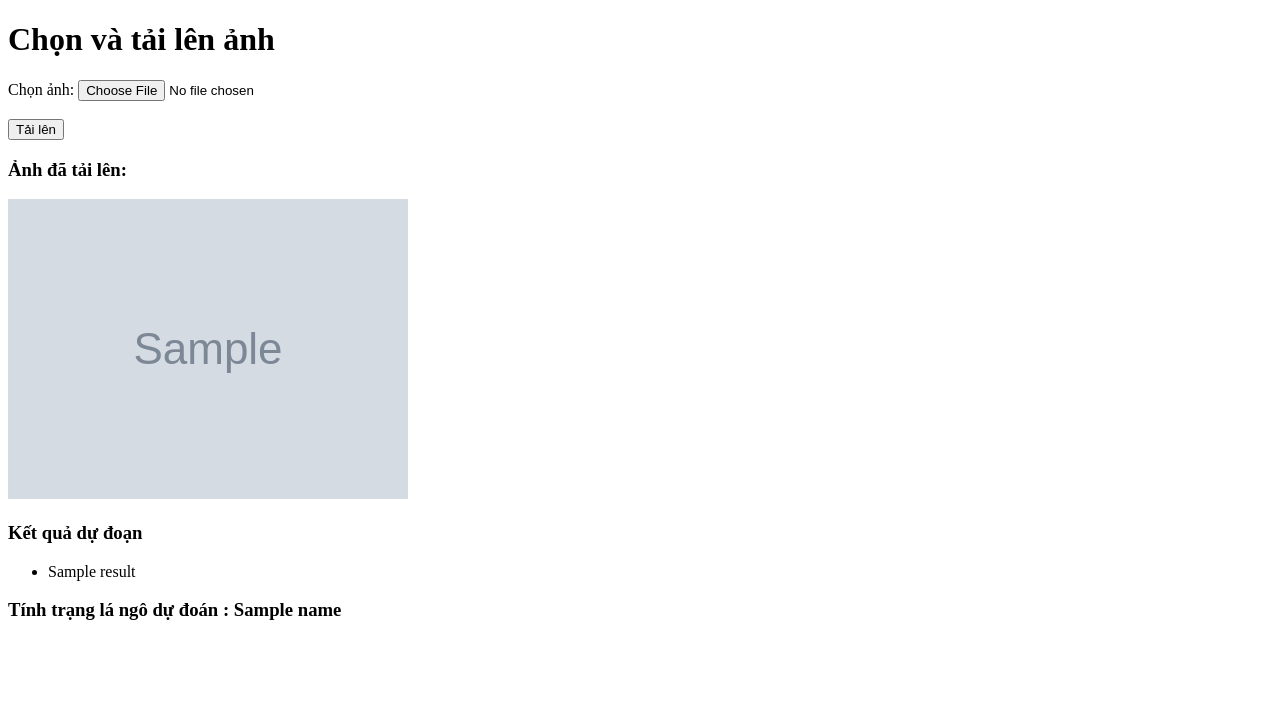
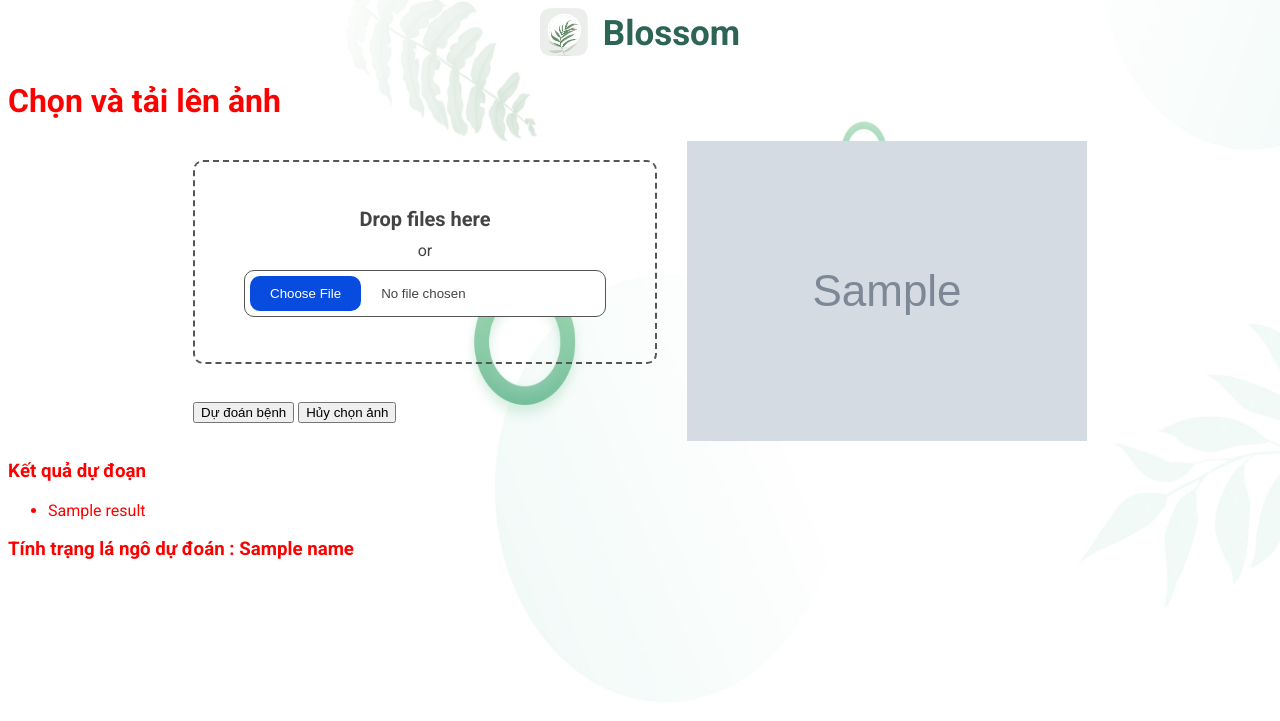
Before and after one commit to LocNguyenSGU/pythonDetectPlantDiease, a Flask app: template templates/index.html in a window 1280 px wide. Shown: the top 721 px of the page. Run offline with Flask 3, Linux system fonts and the light colour scheme; the template is opened without the code that fills it: most values are stand-ins (such as "Sample title", 1, 10 or a date in 2020); grey boxes marked "Sample" are stand-in pictures.

Commit message:
upgrade: layout beauty

```diff
--- a/templates/index.html
+++ b/templates/index.html
@@ -1,33 +1,162 @@
 <!DOCTYPE html>
 <html lang="vi">
   <head>
-    <meta charset="UTF-8">
-    <meta name="viewport" content="width=device-width, initial-scale=1.0">
+    <meta charset="UTF-8" />
+    <meta name="viewport" content="width=device-width, initial-scale=1.0" />
+    <link
+      href="https://fonts.googleapis.com/css2?family=Roboto:wght@400;700&display=swap"
+      rel="stylesheet"
+    />
     <title>Tải lên ảnh</title>
     <style>
       img {
         max-width: 100%;
         height: auto;
       }
+      body {
+        background-image: url("../static/backgroundimage/bg_image_plant.jpg");
+        color: red;
+        background-size: 1900px 1300px;
+        font-family: "Roboto", sans-serif;
+      }
+      input[type="file"] {
+        width: 350px;
+        max-width: 100%;
+        color: #444;
+        padding: 5px;
+        background: #fff;
+        border-radius: 10px;
+        border: 1px solid #555;
+      }
+
+      input[type="file"]::file-selector-button {
+        margin-right: 20px;
+        border: none;
+        background: #084cdf;
+        padding: 10px 20px;
+        border-radius: 10px;
+        color: #fff;
+        cursor: pointer;
+        transition: background 0.2s ease-in-out;
+      }
+
+      input[type="file"]::file-selector-button:hover {
+        background: #0d45a5;
+      }
+
+      .drop-container {
+        width: 420px;
+        position: relative;
+        display: flex;
+        gap: 10px;
+        flex-direction: column;
+        justify-content: center;
+        align-items: center;
+        height: 160px;
+        padding: 20px;
+        border-radius: 10px;
+        border: 2px dashed #555;
+        color: #444;
+        cursor: pointer;
+        transition: background 0.2s ease-in-out, border 0.2s ease-in-out;
+      }
+
+      .drop-container:hover {
+        background: #eee;
+        border-color: #111;
+      }
+
+      .drop-container:hover .drop-title {
+        color: #222;
+      }
+
+      .drop-title {
+        color: #444;
+        font-size: 20px;
+        font-weight: bold;
+        text-align: center;
+        transition: color 0.2s ease-in-out;
+      }
+      .row-post-image-display {
+        display: flex;
+        align-items: center;
+        gap: 30px;
+        height: 300px;
+        justify-content: center;
+        transition: all 0.5s ease-in-out, transform 0.5s ease-in-out;
+      }
+      #image-preview {
+        opacity: 0; /* Ban đầu ẩn ảnh */
+        height: 100%;
+        transform: translateX(50px); /* Di chuyển ảnh sang bên phải */
+        transition: opacity 0.5s ease-in-out, transform 0.5s ease-in-out; /* Cài đặt hiệu ứng cho ảnh */
+      }
+      #image-preview img {
+        width: 100%;
+        height: 100%;
+        object-fit: contain;
+      }
+      #image-preview.show {
+        opacity: 1; /* Khi ảnh hiển thị, làm cho ảnh xuất hiện */
+        transform: translateX(0); /* Di chuyển ảnh về vị trí ban đầu */
+      }
     </style>
   </head>
   <body>
+    <div
+      class="header"
+      style="
+        display: flex;
+        gap: 15px;
+        align-items: center;
+        justify-content: center;
+      "
+    >
+      <div class="logo" style="width: 48px">
+        <img src="../static/backgroundimage/logo_desctop@2x.webp" />
+      </div>
+      <span
+        style="
+          font-weight: 700;
+          font-size: 35px;
+          line-height: 34px;
+          color: #2c6455;
+        "
+        >Blossom</span
+      >
+    </div>
     <h1>Chọn và tải lên ảnh</h1>
+    <div class="row-post-image-display">
       <form method="POST" enctype="multipart/form-data">
-        <label for="image">Chọn ảnh:</label>
-        <input type="file" name="image" id="image" accept="image/*" onchange="previewImage(event)">
-        <br><br>
-        <button type="submit">Tải lên</button>
+        <label for="image" class="drop-container" id="dropcontainer">
+          <span class="drop-title">Drop files here</span>
+          or
+          <input
+            type="file"
+            id="image"
+            name="image"
+            accept="image/*"
+            required
+            onchange="previewImage(event)"
+          />
+        </label>
+        <br /><br />
+        <button type="submit">Dự đoán bệnh</button>
+        <button type="button" id="cancel-button" onclick="clearImage()">
+          Hủy chọn ảnh
+        </button>
       </form>
-
-    <div id="image-preview">
+      <div id="image-preview" class="i">
         {% if filename %}
-            <h3>Ảnh đã tải lên:</h3>
-            <img src="{{ url_for('static', filename='uploads/' + filename) }}" alt="Uploaded Image">
+        <img
+          src="{{ url_for('static', filename='uploads/' + filename) }}"
+          alt="Uploaded Image"
+          style="width: 100%; height: 100%; object-fit: contain"
+        />
         {% endif %}
       </div>
-
-    <div>
+    </div>
+    <div id="result_predict">
       {% if percent %}
       <h3>Kết quả dự đoạn</h3>
       <ul>
@@ -36,26 +165,65 @@
         {% endfor %}
       </ul>
       {% endif %}
+      <div>
+        {% if percent %}
+        <h3>Tính trạng lá ngô dự đoán : {{ name }}</h3>
+        {% endif %}
+      </div>
     </div>
 
-    <div>
-        {% if percent %}
-            <h3>Tính trạng lá ngô dự đoán :  {{ name }}</h3>
-        {% endif %}
-    </div>
+
 
     <script>
       function previewImage(event) {
         const file = event.target.files[0];
+        const imagePreview = document.getElementById("image-preview");
+        const cancelButton = document.getElementById("cancel-button"); // Nút hủy
+
         if (file) {
           const reader = new FileReader();
-                reader.onload = function(e) {
-                    const imagePreview = document.getElementById('image-preview');
-                    imagePreview.innerHTML = `<h3>Ảnh bạn chọn:</h3><img src="${e.target.result}" alt="Image Preview">`;
+          reader.onload = function (e) {
+            imagePreview.innerHTML = `<img src="${e.target.result}" alt="Image Preview" style="
+              width: 100%;
+              height: 100%;
+              object-fit: contain;
+            ">`;
+            imagePreview.classList.add("show");
           };
           reader.readAsDataURL(file);
+
+          // Hiển thị nút hủy khi có ảnh
+          cancelButton.style.display = "inline-block";
         }
       }
+      function clearImage() {
+        const imagePreview = document.getElementById("image-preview");
+        const fileInput = document.getElementById("image");
+        const cancelButton = document.getElementById("cancel-button");
+        const result = document.getElementById("result_predict")
+
+        // Xóa ảnh trong preview
+        imagePreview.innerHTML = "";
+        imagePreview.classList.remove("show");
+        result.innerHTML = ""
+
+        // Reset input file
+        fileInput.value = "";
+
+        // Ẩn nút hủy
+        cancelButton.style.display = "none";
+      }
+
+      // Kiểm tra nếu có filename, thêm class 'show' vào #image-preview
+      window.onload = function () {
+        const imagePreview = document.getElementById("image-preview");
+        const filename = "{{ filename }}"; // Tham chiếu đến biến filename trong Jinja template
+
+        if (filename) {
+          // Nếu filename tồn tại, thêm class 'show' vào #image-preview
+          imagePreview.classList.add("show");
+        }
+      };
     </script>
   </body>
 </html>
```
Also changed, not shown: static/backgroundimage/bg_footer_plant.jpg (added), static/backgroundimage/bg_image_plant.jpg (added), static/backgroundimage/logo_desctop@2x.webp (added), static/uploads/1.jpg (added), static/uploads/103123782_2837681203007748_4371214051031414196_n.jpg (added), static/uploads/103292808_2837681396341062_7189045090523064256_n.jpg (added), static/uploads/107845328_2913975642044970_6071725377416256353_n.jpg (added), static/uploads/mặt sau thẻ SV.jpg (added), static/uploads/mặt trước thẻ SV.jpg (added), 3 other files. Lines whose indentation alone changed are shown as unchanged.
